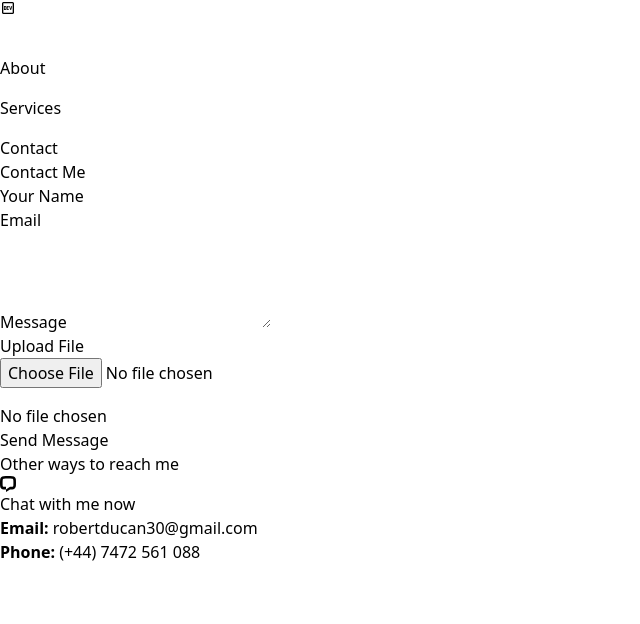
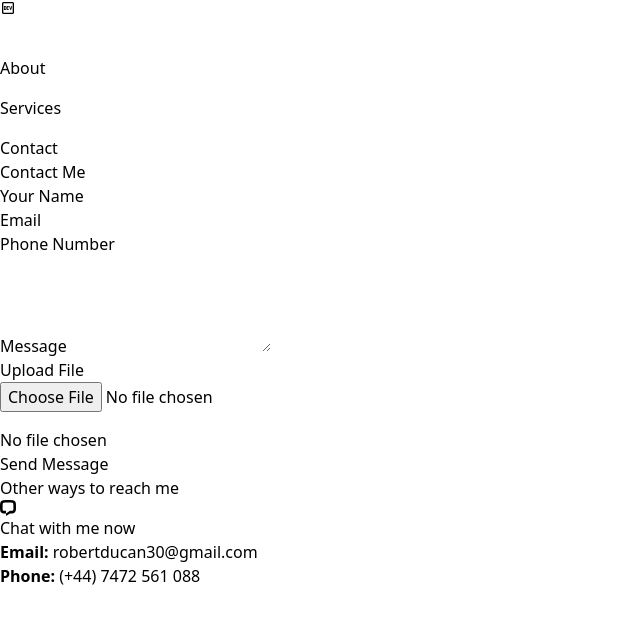
Before and after one commit to Duchi99/portofolio-website, a Vue app: page /contact in a window 1280 px wide. Shown: the top 624 px of the page, without its empty margins (0-640 px from the left). Built offline with nearby package versions, Linux system fonts and the light colour scheme; some icons are missing.

Commit message:
TASK-39 Enhance form and dialog

```diff
--- a/src/components/utils/Dialog.vue
+++ b/src/components/utils/Dialog.vue
@@ -2,7 +2,12 @@
   <Transition>
     <div
       v-if="isVisible"
-      class="fixed inset-0 bg-gray-600 bg-opacity-75 flex justify-center items-start"
+      :class="[
+        'fixed top-0 left-0 w-full h-full flex justify-center items-start',
+        isBlocking
+          ? 'pointer-events-auto bg-gray-600 bg-opacity-75'
+          : 'pointer-events-none',
+      ]"
     >
       <div :class="dialogClass" class="p-4 rounded-lg shadow-lg mt-12 w-72">
         <div class="flex items-center">
@@ -53,6 +58,10 @@ const props = defineProps({
   autoCloseDelay: {
     type: Number,
     default: 3000, // Delay in milliseconds
+  },
+  isBlocking: {
+    type: Boolean,
+    default: false, // Blocks interaction with rest of site
   },
 });
 
@@ -114,6 +123,8 @@ const dialogClass = computed(() => {
       return "bg-yellow-100 border-l-4 border-yellow-500 text-yellow-700";
     case "error":
       return "bg-red-100 border-l-4 border-red-500 text-red-700";
+    case "info":
+      return "bg-blue-100 border-l-4 border-blue-500 text-blue-700";
     default:
       return "bg-gray-100 border-l-4 border-gray-500 text-gray-700"; // Default or neutral dialog style
   }
@@ -128,6 +139,8 @@ const buttonClass = computed(() => {
       return "bg-yellow-600 hover:bg-yellow-700 text-white focus:ring-yellow-200";
     case "error":
       return "bg-red-600 hover:bg-red-700 text-white focus:ring-red-200";
+    case "info":
+      return "bg-blue-600 hover:bg-blue-700 text-white focus:ring-blue-200";
     default:
       return "bg-gray-600 hover:bg-gray-700 text-white focus:ring-gray-200";
   }
--- a/src/views/Contact.vue
+++ b/src/views/Contact.vue
@@ -32,6 +32,19 @@
           />
         </div>
 
+        <!-- Phone Number Field -->
+        <div class="mb-6">
+          <label for="phone" class="block text-sm font-medium text-gray-700"
+            >Phone Number</label
+          >
+          <input
+            type="tel"
+            v-model="formData.phone"
+            id="phone"
+            class="mt-1 block w-full border-gray-300 rounded-md shadow-sm focus:border-blue-500 focus:ring-blue-500"
+          />
+        </div>
+
         <!-- Message Field -->
         <div class="mb-6">
           <label for="message" class="block text-sm font-medium text-gray-700">
@@ -45,6 +58,7 @@
           ></textarea>
         </div>
 
+        <!-- File input -->
         <div class="mb-6">
           <label
             for="file-upload"
@@ -111,9 +125,11 @@
           Chat with me now
         </button>
       </div>
+      <!-- My email -->
       <p class="text-lg text-gray-600">
         <strong>Email:</strong> robertducan30@gmail.com
       </p>
+      <!-- My phone number -->
       <p class="text-lg text-gray-600">
         <strong>Phone:</strong> (+44) 7472 561 088
       </p>
@@ -128,6 +144,7 @@
     :autoClose="true"
     :autoCloseDelay="dialogAutoCloseDelay"
     @close="showDialog = false"
+    :isBlocking="false"
   >
   </Dialog>
 </template>
@@ -213,6 +230,14 @@ const submitForm = async () => {
   // Show dialog with a success/failure message
   showDialog.value = true;
 };
+
+const openChat = () => {
+  showDialog.value = true;
+  dialogType.value = "info";
+  dialogTitle.value = "Chat with Robert LIVE";
+  dialogMessage.value = "COMING SOON! Stay tuned for more updates.";
+  dialogAutoCloseDelay.value = 2500; // No auto-close
+};
 </script>
 
 <style scoped>
```
